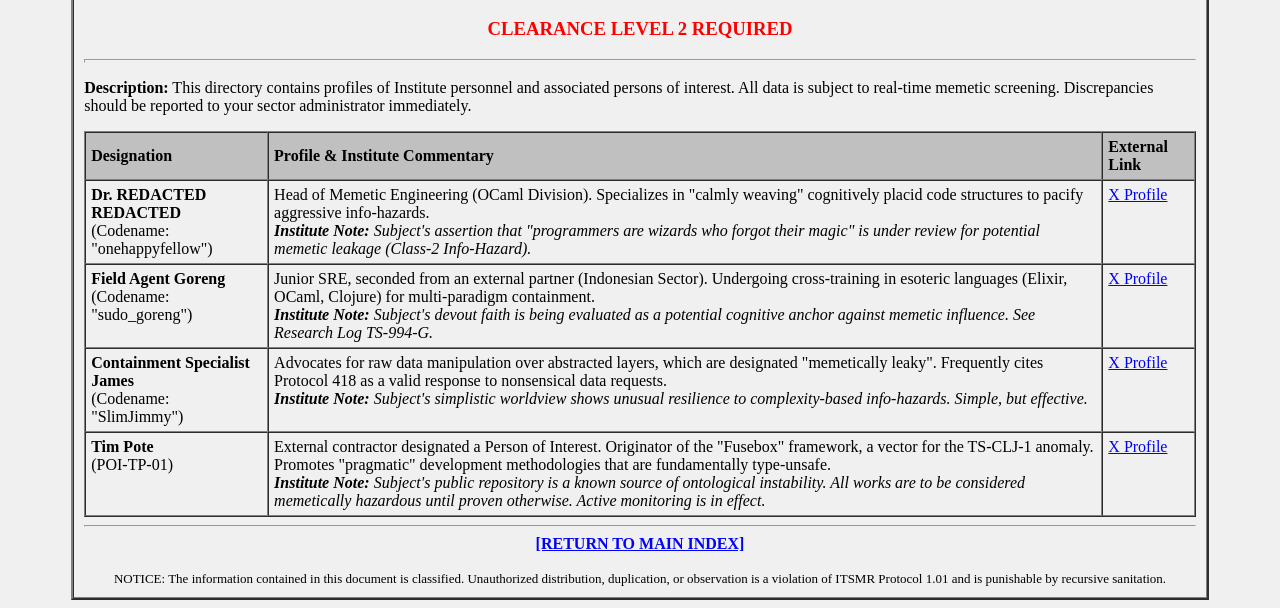
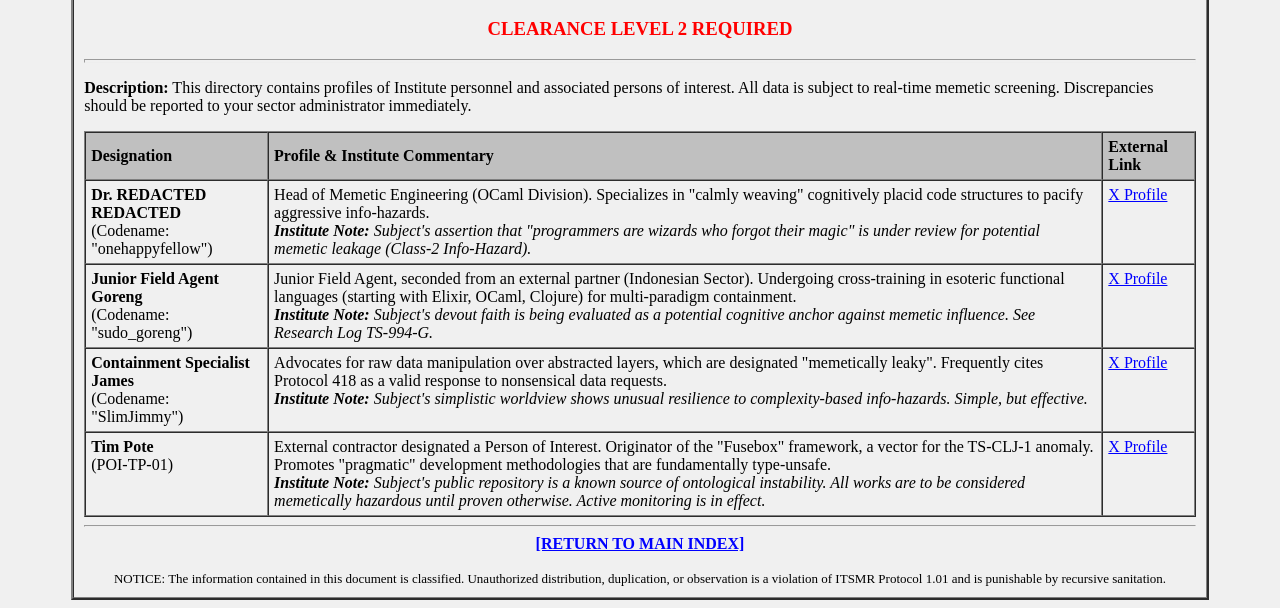
Before and after one commit to vereis/typememetics-website, a plain HTML site: page directory.html in a window 1280 px wide. Shown: the part 200-808 px from the top of the page. Drawn offline with Linux system fonts and the light colour scheme.

Commit message:
fixing agent gorengs rank

```diff
--- a/directory.html
+++ b/directory.html
@@ -37,9 +37,9 @@
     <td valign="top"><a href="https://x.com/onehappyfellow" target="_blank">X Profile</a></td>
   </tr>
   <tr>
-    <td valign="top"><b>Field Agent Goreng</b><br>(Codename: "sudo_goreng")</td>
+    <td valign="top"><b>Junior Field Agent Goreng</b><br>(Codename: "sudo_goreng")</td>
     <td valign="top">
-      Junior SRE, seconded from an external partner (Indonesian Sector). Undergoing cross-training in esoteric languages (Elixir, OCaml, Clojure) for multi-paradigm containment.
+      Junior Field Agent, seconded from an external partner (Indonesian Sector). Undergoing cross-training in esoteric functional languages (starting with Elixir, OCaml, Clojure) for multi-paradigm containment.
       <br><i><b>Institute Note:</b> Subject's devout faith is being evaluated as a potential cognitive anchor against memetic influence. See Research Log TS-994-G.</i>
     </td>
     <td valign="top"><a href="https://x.com/sudo_goreng" target="_blank">X Profile</a></td>
```
Also changed, not shown: incident-ts-4c.html (+1 -1 lines).
